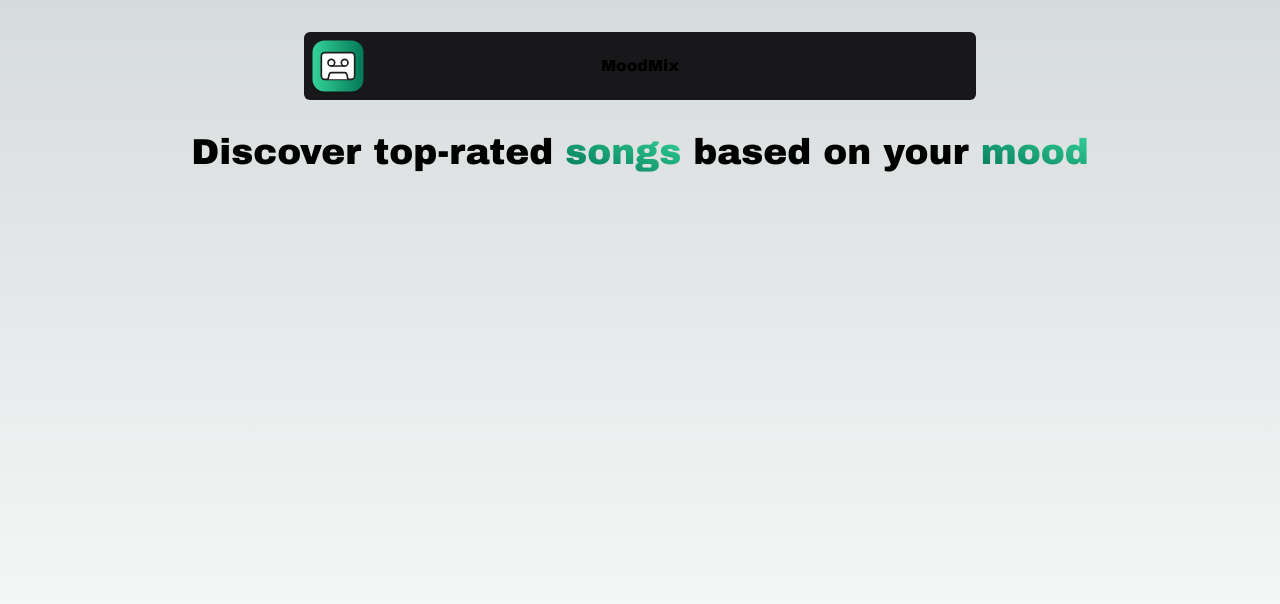
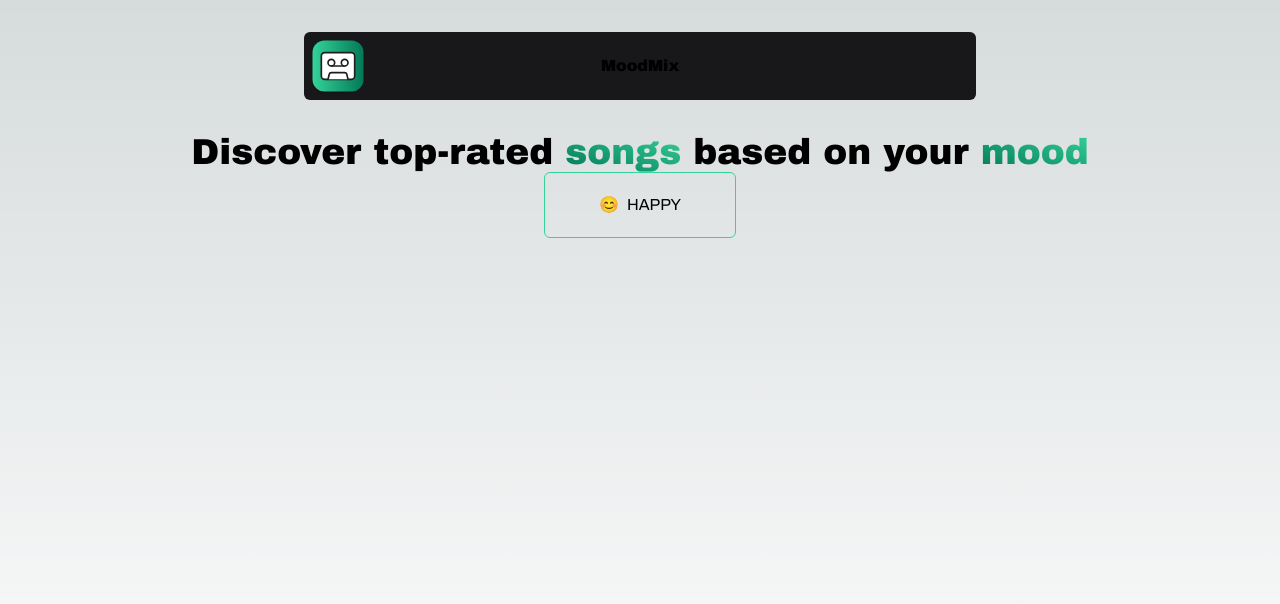
Before and after one commit to kdumagalhaes/moodmix, a Next.js app: page / in a window 1280 px wide. Shown: the top 604 px of the page. Built offline with nearby package versions, Linux system fonts and the light colour scheme.

Commit message:
Add Mood component

```diff
--- a/app/page.tsx
+++ b/app/page.tsx
@@ -1,4 +1,5 @@
 import { Hero } from "@/components/Hero";
+import MoodsList from "@/components/Moods/MoodsList/MoodsList";
 import NavBar from "@/components/NavBar/NavBar";
 
 export default function Home() {
@@ -9,6 +10,7 @@ export default function Home() {
         Discover top-rated <Hero.Highlight>songs</Hero.Highlight> based on your{" "}
         <Hero.Highlight>mood</Hero.Highlight>
       </Hero.Root>
+      <MoodsList />
     </main>
   );
 }
--- a/components/Moods/Mood/Mood.tsx
+++ b/components/Moods/Mood/Mood.tsx
@@ -1,4 +1,4 @@
-import Image from "next/image";
+import { archivo } from "@/constants/fonts";
 
 interface MoodProps {
   icon: string;
@@ -6,9 +6,13 @@ interface MoodProps {
 }
 export default function Mood({ icon, text }: MoodProps) {
   return (
-    <button type="button">
-      <Image src={icon} alt={text} />
-      <p>{text}</p>
+    <button
+      className="
+      flex gap-2 w-full justify-center max-w-48 border rounded-md
+    border-emerald-400 p-5 hover:bg-emerald-400 hover:text-black hover:duration-300"
+    >
+      <span>{icon}</span>
+      <p className={`uppercase ${archivo.className}`}>{text}</p>
     </button>
   );
 }
--- /dev/null
+++ b/components/Moods/MoodsList/MoodsList.tsx
@@ -0,0 +1,5 @@
+import Mood from "../Mood/Mood";
+
+export default function MoodsList() {
+  return <Mood icon="😊" text="happy" />;
+}
```
